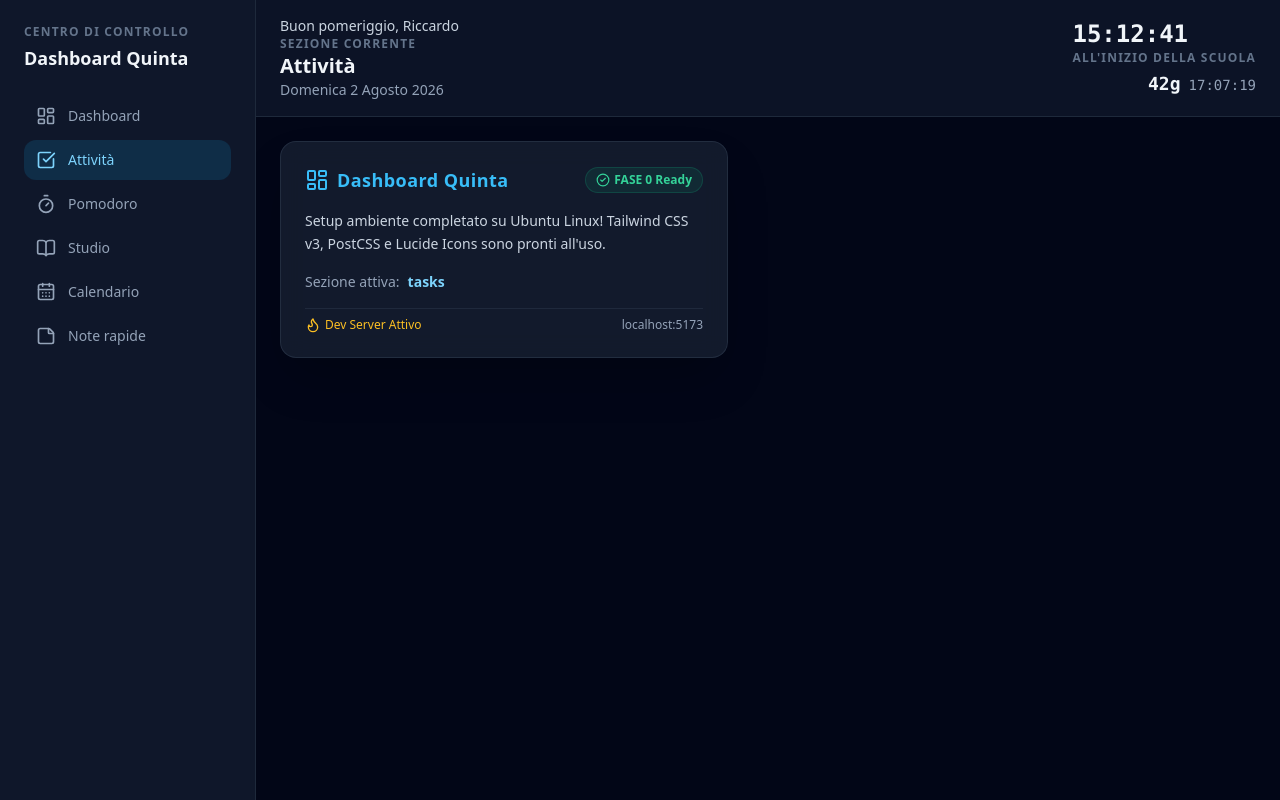
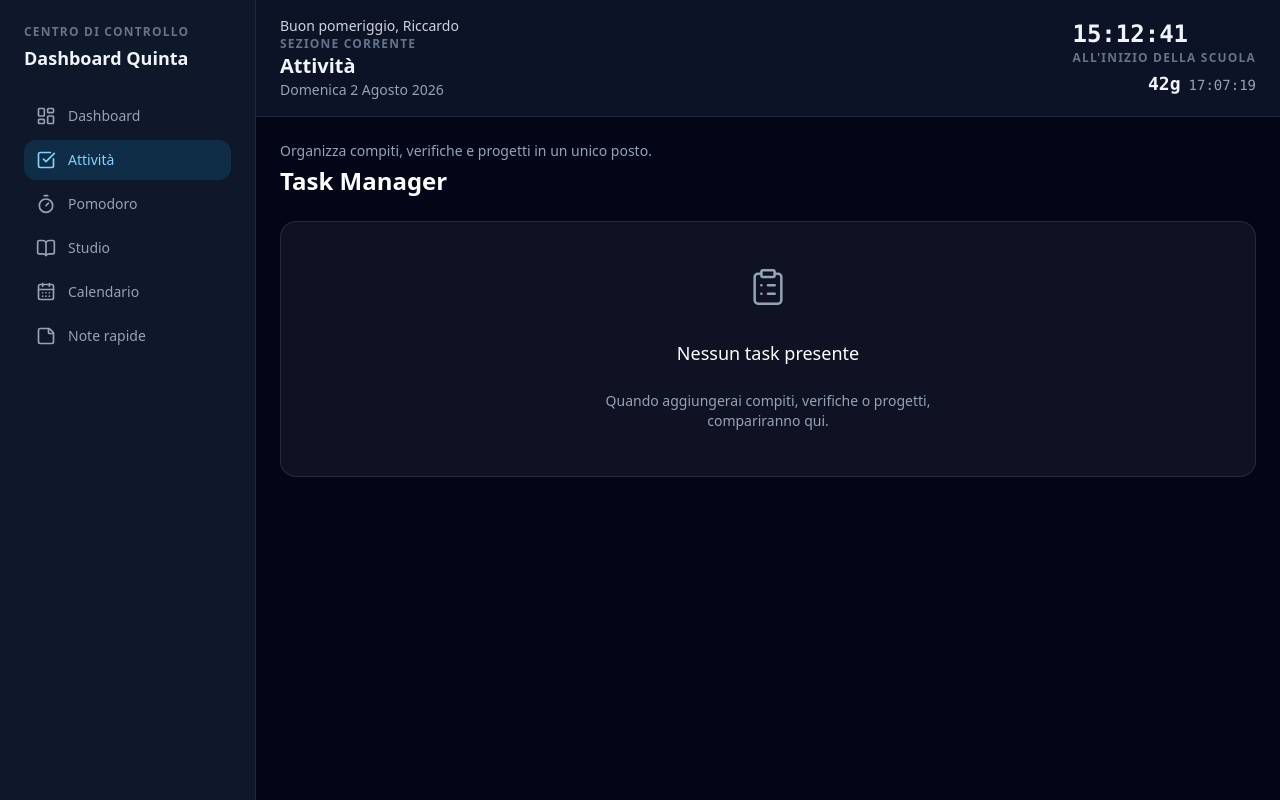
Before and after one commit to ricandroo8/dashboard-quinta, a React (Vite) app: page / in a window 1280 px wide. Both pictures are taken after a click on the button "Attività". Built offline with nearby package versions, Linux system fonts and the light colour scheme.

Commit message:
feat(tasks): aggiunta persistenza localStorage e pagina base TaskManager

```diff
--- a/src/App.jsx
+++ b/src/App.jsx
@@ -7,6 +7,7 @@ import {
 } from 'lucide-react';
 
 import DashboardLayout from './components/layout/DashboardLayout';
+import TaskManager from './components/tasks/TaskManager';
 
 export default function App() {
   const [activeSection, setActiveSection] = useState('dashboard');
@@ -16,6 +17,7 @@ export default function App() {
       activeSection={activeSection}
       onSectionChange={setActiveSection}
     >
+      {activeSection === 'dashboard' && (
         <div className="max-w-md w-full bg-slate-800/60 backdrop-blur-md border border-slate-700/50 rounded-2xl p-6 shadow-2xl space-y-4">
           <div className="flex flex-wrap items-center justify-between gap-3">
             <div className="flex items-center gap-2 text-sky-400">
@@ -34,7 +36,7 @@ export default function App() {
 
           <p className="text-slate-300 text-sm leading-relaxed">
             Setup ambiente completato su Ubuntu Linux! Tailwind CSS v3,
-          PostCSS e Lucide Icons sono pronti all&apos;uso.
+            PostCSS e Lucide Icons sono pronti all'uso.
           </p>
 
           <p className="text-sm text-slate-400">
@@ -53,6 +55,9 @@ export default function App() {
             <span>localhost:5173</span>
           </div>
         </div>
+      )}
+
+      {activeSection === 'tasks' && <TaskManager />}
     </DashboardLayout>
   );
 }
--- /dev/null
+++ b/src/components/tasks/TaskManager.jsx
@@ -0,0 +1,44 @@
+import { ClipboardList } from 'lucide-react';
+import useLocalStorage from '../../hooks/useLocalStorage';
+
+function TaskManager() {
+    const [tasks] = useLocalStorage("dashboard_tasks", []);
+
+    return (
+        <section className="space-y-6">
+            <header>
+                <p className="text-sm text-slate-400">
+                    Organizza compiti, verifiche e progetti in un unico posto.
+                </p>
+
+                <h2 className="mt-1 text-2xl font-semibold text-white">
+                    Task Manager
+                </h2>
+            </header>
+
+            {tasks.length === 0 ? (
+                <div className="flex min-h-64 flex-col items-center justify-center gap-4 rounded-2xl border border-white/10 bg-white/5 p-8 text-center">
+                    <ClipboardList
+                        size={40}
+                        strokeWidth={1.5}
+                        className="text-slate-400"
+                    />
+
+                    <h3 className="mt-4 text-lg font-medium text-white">
+                        Nessun task presente
+                    </h3>
+
+                    <p className="mt-2 max-w-sm text-sm text-slate-400">
+                        Quando aggiungerai compiti, verifiche o progetti, compariranno qui.
+                    </p>
+                </div>
+            ) : (
+                <p className="text-slate-300">
+                    hai {tasks.length} task da completare.
+                </p>
+            )}
+        </section>
+    );
+}
+
+export default TaskManager;
--- /dev/null
+++ b/src/hooks/useLocalStorage.js
@@ -0,0 +1,34 @@
+import { useEffect, useState } from 'react';
+
+function useLocalStorage(key, initialValue) {
+    const [storedValue, setStoredValue] = useState(() => {
+        try {
+            const savedValue = localStorage.getItem(key);
+            return savedValue !== null
+                ? JSON.parse(savedValue)
+                : initialValue;
+        } catch (error) {
+            console.error(
+                `Errore durante la lettura di "${key}" dal localStorage:`,
+                error
+            );
+
+            return initialValue;
+        }
+    });
+
+    useEffect(() => {
+        try {
+            localStorage.setItem(key, JSON.stringify(storedValue));
+        } catch (error) {
+            console.error(
+                `Errore durante la scrittura di "${key}" nel localStorage:`,
+                error
+            );
+        }
+    }, [key, storedValue]);
+
+    return [storedValue, setStoredValue];
+}
+
+export default useLocalStorage;
```
Lines whose indentation alone changed are shown as unchanged.
